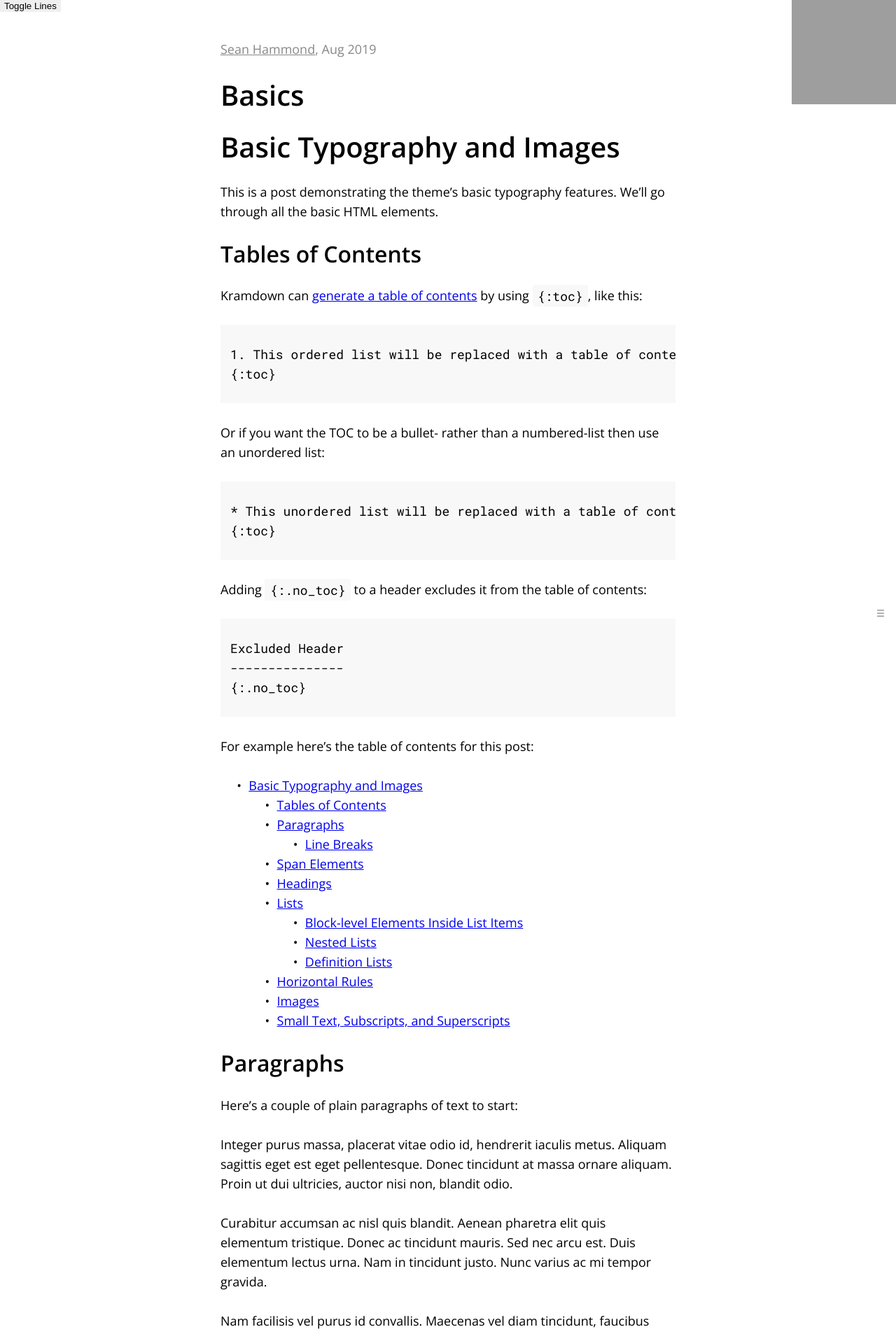
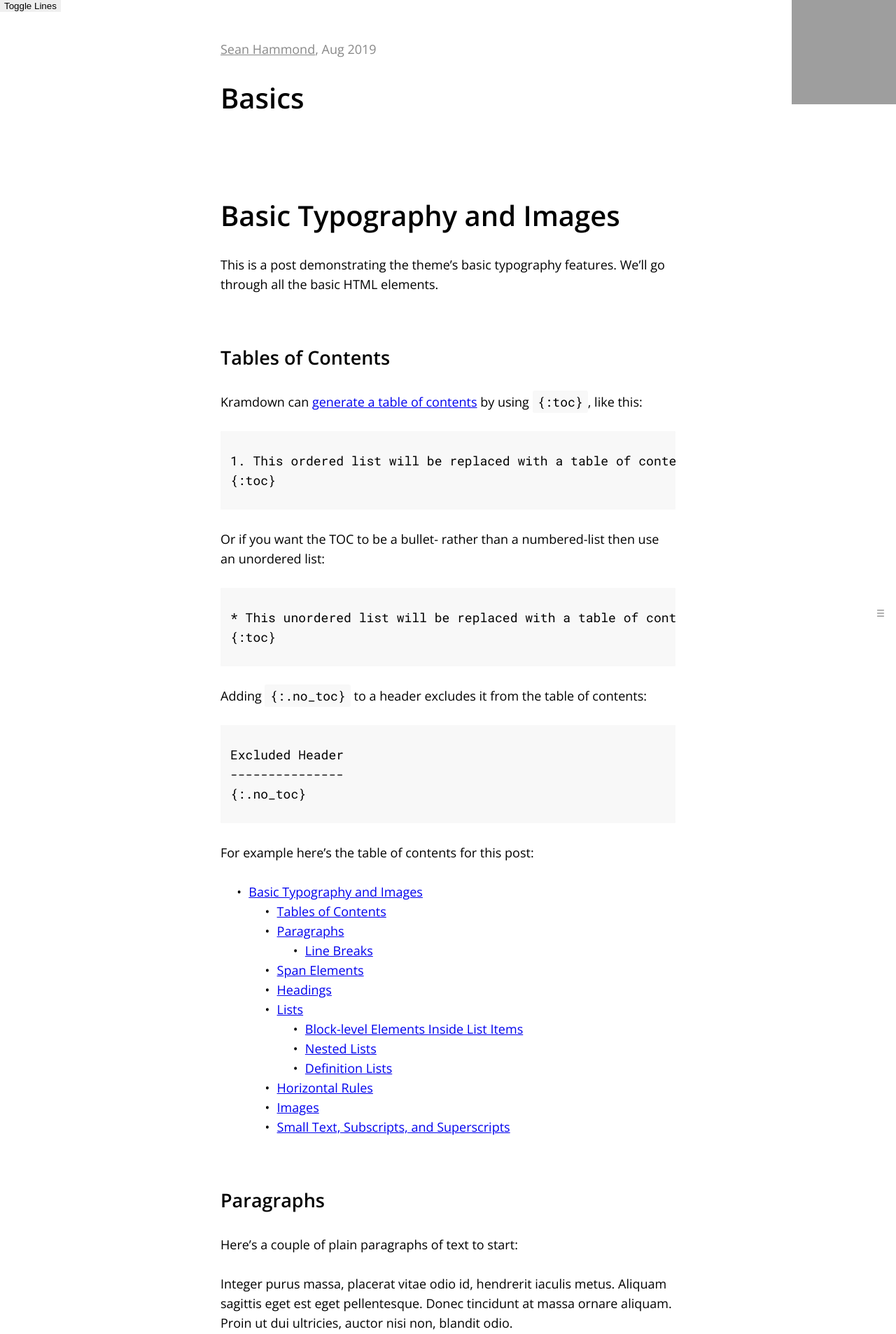
Before and after one commit to seanh/jekyll-theme-oatcake, a Jekyll site: the page built from _posts/2019-08-01-basics.md, in a window 1280 px wide. Shown: the top 1906 px of the page at 70% size. Built offline with Jekyll 4.4.1, drawn with Linux system fonts in a browser that asks for light colours; our own code applies the rules of GitHub Pages for plain Markdown files; comment, search, counter and statistics services are not loaded; grey boxes are pictures that could not be loaded.

Commit message:
New header sizes based on a modular scale

```diff
--- a/_sass/_headers.scss
+++ b/_sass/_headers.scss
@@ -1,32 +1,50 @@
-h1, h2, h3, h4, h5, h6 {
-  line-height: 1.2;
-  font-weight: 600;
-  margin-bottom: 26px;
-}
+h1, h2, h3, h4, h5, h6 { font-weight: var(--bold-font-weight); }
 
 h1 {
   font-size: 2.5rem;
+  line-height:   calc(var(--body-line-height) * 2);
+  margin-top:    calc(var(--body-line-height) * 4);
+  margin-bottom: calc(var(--body-line-height) * 1);
 }
 
 h2 {
-  font-size: 2rem;
+  font-size: 1.6875rem;
+  line-height:   calc(var(--body-line-height) * 1.5);
+  margin-top:    calc(var(--body-line-height) * 2.5);
+  margin-bottom: calc(var(--body-line-height) * 1.0);
 }
 
 h3 {
-  font-size: 1.75rem;
+  font-size: 1.375rem;
+  line-height:   calc(var(--body-line-height) * 1.0);
+  margin-top:    calc(var(--body-line-height) * 2.0);
+  margin-bottom: calc(var(--body-line-height) * 1.0);
 }
 
 h4 {
-  font-size: 1.5rem;
+  font-size: 1.2rem;
+  line-height:   calc(var(--body-line-height) * 1.0);
+  margin-top:    calc(var(--body-line-height) * 1.5);
+  margin-bottom: calc(var(--body-line-height) * 0.5);
 }
 
 h5 {
-  font-size: 1.25rem;
+  font-size: 1rem;
+  line-height:   calc(var(--body-line-height) * 1.0);
+  margin-top:    calc(var(--body-line-height) * 2.5);
+  margin-bottom: calc(var(--body-line-height) * 0.5);
 }
 
 h6 {
   font-size: 1rem;
+  line-height:   calc(var(--body-line-height) * 1.0);
+  margin-top:    calc(var(--body-line-height) * 2.5);
+  margin-bottom: calc(var(--body-line-height) * 0.5);
+
+  font-style: italic;
+  font-weight: var(--normal-font-weight);
 }
+
 
 /* No margin above the title of a post or page. */
 h1.page-title { margin-top: 0; }
```
